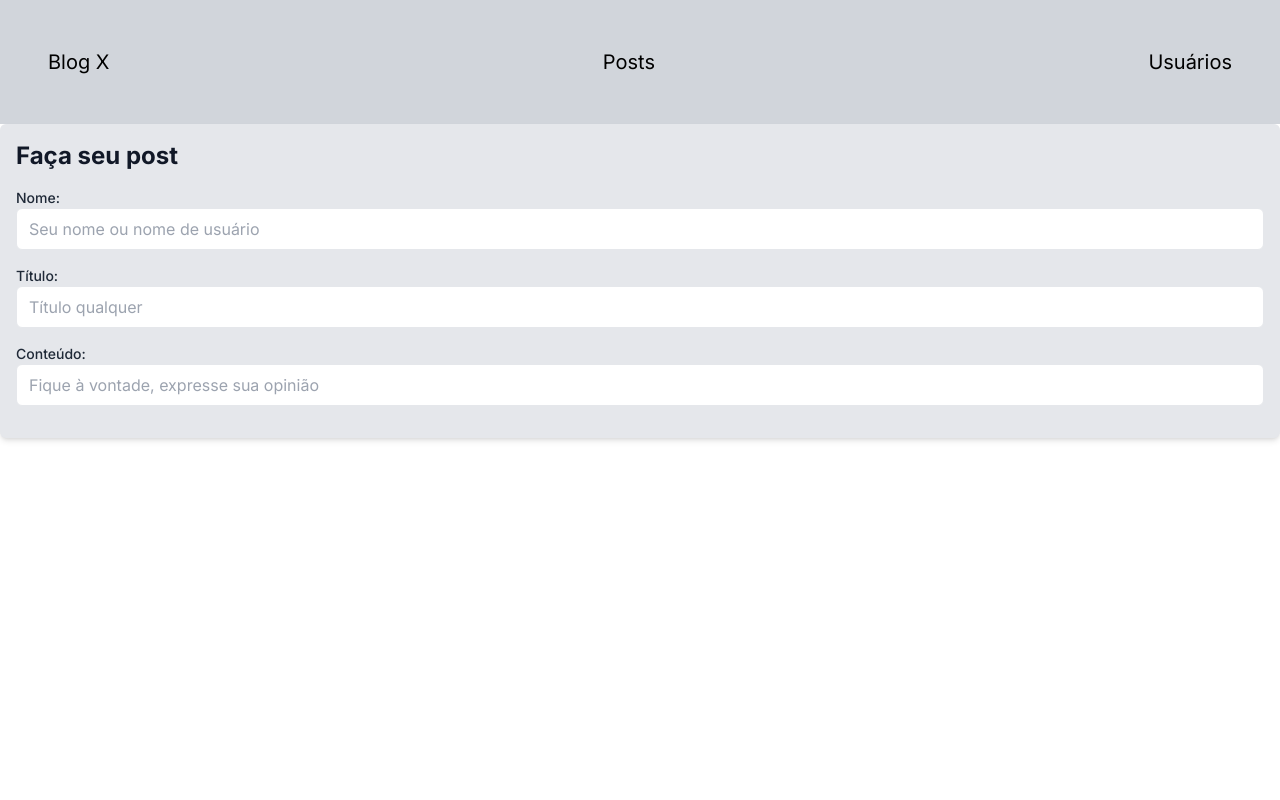
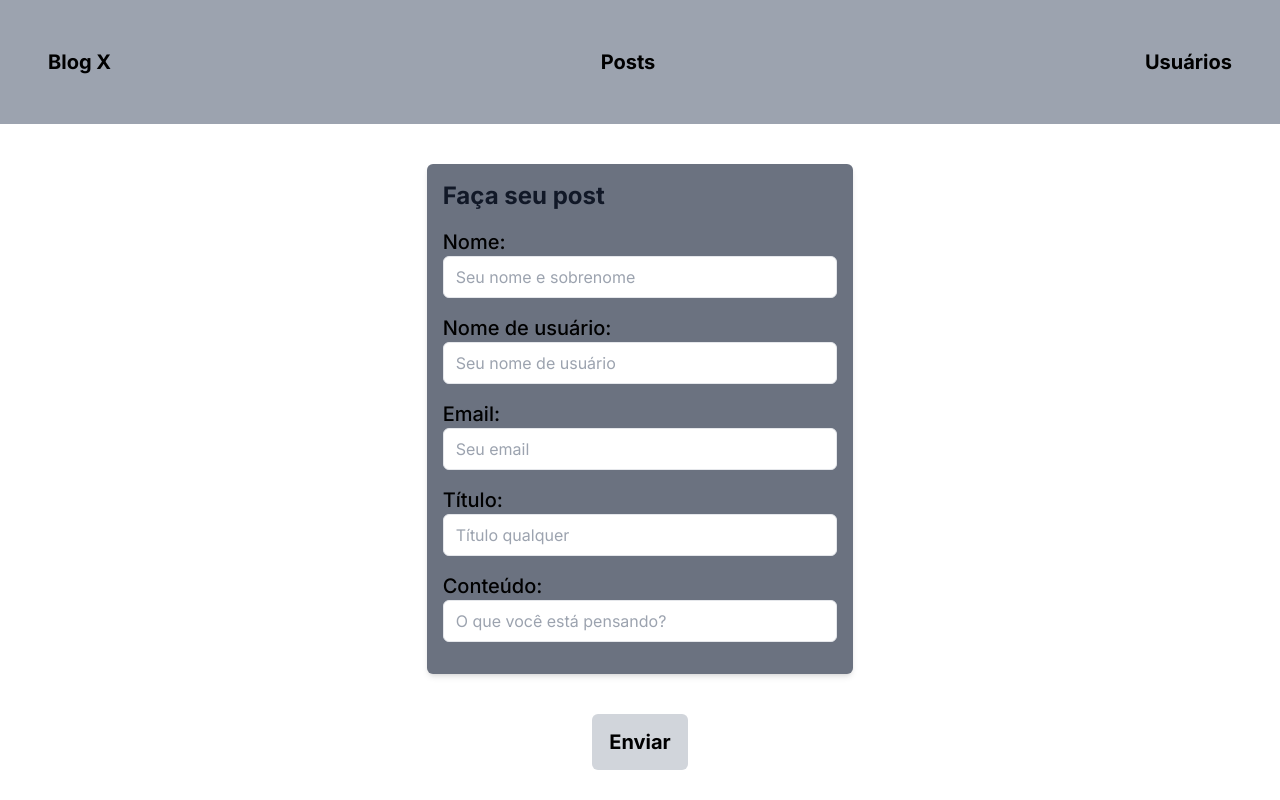
Before and after one commit to DarlanSantosCarvalho/Blog-CRUD, a Next.js app in the folder projetox/: page /Cadastro in a window 1280 px wide. Built offline with nearby package versions, Linux system fonts and the light colour scheme.

Commit message:
Feat: Adicionei novos campos ao formulário e alterações na api

```diff
--- a/projetox/package.json
+++ b/projetox/package.json
@@ -17,7 +17,8 @@
     "next": "13.5.6",
     "nodemon": "^3.0.1",
     "react": "^18",
-    "react-dom": "^18"
+    "react-dom": "^18",
+    "react-hook-form": "^7.47.0"
   },
   "devDependencies": {
     "@types/node": "^20",
--- a/projetox/src/app/Cadastro/page.tsx
+++ b/projetox/src/app/Cadastro/page.tsx
@@ -1,46 +1,177 @@
 "use client";
+import axios from "axios";
+import { useRef } from "react";
+import { useForm, Resolver } from "react-hook-form";
 import NavBar from "../NavBar/page";
 
+type FormValues = {
+  nome: string;
+  nomeUsuario: string;
+  email: string;
+  tituloPost: string;
+  textoPost: string;
+};
+
+const resolver: Resolver<FormValues> = async (values) => {
+  return {
+    values: values.nomeUsuario ? values : {},
+    errors: !values.nomeUsuario
+      ? {
+          nome: {
+            type: "required",
+            message: "Preencha para enviar!",
+          },
+          tituloPost: {
+            type: "required",
+            message: "Preencha para enviar!",
+          },
+          textoPost: {
+            type: "required",
+            message: "Preencha para enviar!",
+          },
+          email: {
+            type: "required",
+            message: "Preencha para enviar!",
+          },
+          nomeUsuario: {
+            type: "required",
+            message: "Preencha para enviar!",
+          },
+        }
+      : {},
+  };
+};
+
 export default function Cadastro() {
+  const form: any = useRef(null);
+
+  const {
+    register,
+    reset,
+    handleSubmit,
+    formState: { errors },
+  } = useForm<FormValues>({ resolver });
+  const onSubmit = (e: any) => {
+    axios
+      .post("http://localhost:8080/posts", {
+        nome: e.nome,
+        tituloPost: e.tituloPost,
+        textoPost: e.textoPost,
+        email: e.email,
+        nomeUsuario: e.nomeUsuario,
+      })
+      .then((response) => {
+        console.log(response);
+        window.alert("O formulário foi enviado com sucesso");
+        reset();
+      })
+      .catch((error) => {
+        console.log(error);
+      });
+  };
+
   return (
-    <main>
+    <form ref={form} onSubmit={handleSubmit(onSubmit)}>
       <NavBar />
-      <div className="bg-gray-200 text-gray-900 p-4 rounded-md shadow-md">
+      <div className="bg-gray-500 text-gray-900 p-4 shadow-md w-2/3 m-auto mt-10 rounded-md md:w-1/3">
         <h2 className="text-2xl font-bold mb-4">Faça seu post</h2>
 
         <div className="mb-4">
-        <label htmlFor="name" className="block text-sm font-medium text-gray-800">
+          <label
+            htmlFor="name"
+            className="block text-sm font-medium text-black font-bold text-md md:text-xl"
+          >
             Nome:
           </label>
           <input
+            {...register("nome")}
             type="text"
             className="border rounded-md px-3 py-2 w-full focus:ring focus:ring-indigo-300"
-          placeholder="Seu nome ou nome de usuário"
+            placeholder="Seu nome e sobrenome"
           />
         </div>
+        {errors?.nome && (
+          <p className="text-md text-white">{errors.nome.message}</p>
+        )}
 
         <div className="mb-4">
-        <label htmlFor="título" className="block text-sm font-medium text-gray-800">
+          <label
+            htmlFor="name"
+            className="block text-sm font-medium text-black font-bold text-md md:text-xl"
+          >
+            Nome de usuário:
+          </label>
+          <input
+            {...register("nomeUsuario")}
+            type="text"
+            className="border rounded-md px-3 py-2 w-full focus:ring focus:ring-indigo-300"
+            placeholder="Seu nome de usuário"
+          />
+        </div>
+        {errors?.nomeUsuario && (
+          <p className="text-md text-white">{errors.nomeUsuario.message}</p>
+        )}
+
+        <div className="mb-4">
+          <label
+            htmlFor="email"
+            className="block text-sm font-medium text-black font-bold text-md md:text-xl"
+          >
+            Email:
+          </label>
+          <input
+            {...register("email")}
+            type="text"
+            className="border rounded-md px-3 py-2 w-full focus:ring focus:ring-indigo-300"
+            placeholder="Seu email"
+          />
+        </div>
+        {errors?.email && (
+          <p className="text-md text-white">{errors.email.message}</p>
+        )}
+
+        <div className="mb-4">
+          <label
+            htmlFor="título"
+            className="block text-sm font-medium text-black font-bold text-md md:text-xl"
+          >
             Título:
           </label>
           <input
+            {...register("tituloPost")}
             type="text"
             className="border rounded-md px-3 py-2 w-full focus:ring focus:ring-indigo-300"
             placeholder="Título qualquer"
           />
         </div>
+        {errors?.tituloPost && (
+          <p className="text-md text-white">{errors.tituloPost.message}</p>
+        )}
 
         <div className="mb-4">
-        <label htmlFor="conteúdo" className="block text-sm font-medium text-gray-800">
+          <label
+            htmlFor="conteúdo"
+            className="block text-sm font-medium text-black font-bold text-md md:text-xl"
+          >
             Conteúdo:
           </label>
           <input
+            {...register("textoPost")}
             type="text"
             className="border rounded-md px-3 py-2 w-full focus:ring focus:ring-indigo-300"
-          placeholder="Fique à vontade, expresse sua opinião"
+            placeholder="O que você está pensando?"
           />
         </div>
+        {errors?.textoPost && (
+          <p className="text-md text-white">{errors.textoPost.message}</p>
+        )}
       </div>
-    </main>
+      <button
+        type="submit"
+        className="w-24 h-14 mt-10 flex justify-center items-center m-auto bg-gray-300 font-bold text-md rounded-md md:text-xl hover:w-28 hover:bg-gray-500 duration-300"
+      >
+        <span>Enviar</span>
+      </button>
+    </form>
   );
 }
--- a/projetox/src/app/NavBar/page.tsx
+++ b/projetox/src/app/NavBar/page.tsx
@@ -4,10 +4,10 @@ import Link from "next/link";
 export default function NavBar() {
   return (
     <header>
-      <nav className="flex justify-between p-12 text-xl text-black bg-gray-300">
-        <p className="hover:text-2xl duration-300"> <Link href="/">Blog X</Link></p>
-        <p className="hover:text-2xl duration-300"> <Link href="/Posts">Posts</Link></p>
-        <p className="hover:text-2xl duration-300"> <Link href="/Usuarios">Usuários</Link></p>
+      <nav className="flex justify-between p-12 text-xl text-black bg-gray-400">
+        <p className="font-bold text-md hover:text-2xl duration-300 md:text-xl"> <Link href="/">Blog X</Link></p>
+        <p className="font-bold text-md hover:text-2xl duration-300 md:text-xl"> <Link href="/Posts">Posts</Link></p>
+        <p className="font-bold text-md hover:text-2xl duration-300 md:text-xl"> <Link href="/Usuarios">Usuários</Link></p>
       </nav>
     </header>
   );
--- a/projetox/src/app/Posts/page.tsx
+++ b/projetox/src/app/Posts/page.tsx
@@ -17,9 +17,16 @@ export default function PostsPage() {
       <NavBar />
       <main className="flex text-center justify-around gap-10 my-20 items-center flex-col">
         {apiData.map((itemsPost: any) => (
-          <div key={itemsPost.idPost} className="w-2/6 h-32 flex flex-col justify-evenly bg-gray-200 text-black md:h-72">
-            <h2 className="font-bold">{itemsPost.tituloPost}</h2>
-            <p>{itemsPost.textoPost}</p>
+          <div
+            key={itemsPost.idPost}
+            className="w-2/6 h-32 flex flex-col justify-evenly bg-gray-500 text-black rounded-md md:h-72"
+          >
+            <h2 className="font-bold text-md p-5 md:text-xl">
+              {itemsPost.tituloPost}
+            </h2>
+            <p className="font-bold text-md p-5 md:text-xl">
+              {itemsPost.textoPost}
+            </p>
           </div>
         ))}
       </main>
--- a/projetox/src/app/Usuarios/page.tsx
+++ b/projetox/src/app/Usuarios/page.tsx
@@ -17,10 +17,15 @@ export default function usersPage() {
       <NavBar />
       <main className="flex text-center justify-around gap-10 my-20 items-center flex-col">
         {apiData.map((users: any) => (
-          <div key={users.idUsuario} className="w-2/6 h-32 flex flex-col justify-evenly bg-gray-200 text-black md:h-72">
-            <h2 className="font-bold">{users.nome}</h2>
-            <p>{users.email}</p>
-            <p>{users.nomeUsuario}</p>
+          <div
+            key={users.idUsuario}
+            className="w-2/6 h-32 flex flex-col justify-evenly bg-gray-500 text-black md:h-72"
+          >
+            <h2 className="font-bold text-md p-5 md:text-xl">{users.nome}</h2>
+            <p className="font-bold text-md p-5 md:text-xl">{users.email}</p>
+            <p className="font-bold text-md p-5 md:text-xl">
+              {users.nomeUsuario}
+            </p>
           </div>
         ))}
       </main>
--- a/projetox/src/app/api/Controllers/post.js
+++ b/projetox/src/app/api/Controllers/post.js
@@ -1,3 +1,4 @@
+import { text } from "stream/consumers";
 import { database } from "../db.js";
 
 export const getPosts = (req, res) => {
@@ -8,3 +9,56 @@ export const getPosts = (req, res) => {
     return res.status(200).json(data);
   });
 };
+
+export const postPosts = (req, res) => {
+  const tituloPost = req.body.tituloPost;
+  const textoPost = req.body.textoPost;
+  const nomeUsuario = req.body.nomeUsuario;
+  const email = req.body.email;
+  const nome = req.body.nome;
+
+  try {
+    // Verifique se o usuário já existe
+    database.query(
+      "SELECT idUsuario FROM usuarios WHERE nomeUsuario = ?",
+      [nomeUsuario],
+      (error, results) => {
+        if (error) {
+          console.log(error);
+          res.status(500).json({ error: "Erro ao verificar o usuário" });
+        } else {
+          if (results.length > 0) {
+            // O usuário já existe, use o ID do usuário existente para inserir o post
+            const idUsuario = results[0].idUsuario;
+            database.query(
+              "INSERT INTO posts (idUsuario, tituloPost, textoPost) VALUES (?, ?, ?)",
+              [idUsuario, tituloPost, textoPost]
+            );
+          } else {
+            // O usuário não existe, insira o usuário primeiro
+            database.query(
+              "INSERT INTO usuarios (nome, email, nomeUsuario) VALUES (?,?,?)",
+              [nome, nomeUsuario, email],
+              (userInsertError, userInsertResults) => {
+                if (userInsertError) {
+                  console.log(userInsertError);
+                  res.status(500).json({ error: "Erro ao inserir o usuário" });
+                } else {
+                  const idUsuario = userInsertResults.insertId;
+                  // Use o ID do usuário recém-inserido para inserir o post
+                  database.query(
+                    "INSERT INTO posts (idUsuario, tituloPost, textoPost) VALUES (?, ?, ?)",
+                    [idUsuario, tituloPost, textoPost]
+                  );
+                }
+              }
+            );
+          }
+        }
+      }
+    );
+  } catch (error) {
+    console.log(error);
+    res.status(500).json({ error: "Erro ao processar a solicitação" });
+  }
+};
--- a/projetox/src/app/api/index.js
+++ b/projetox/src/app/api/index.js
@@ -1,6 +1,6 @@
 import express from "express";
 import cors from "cors";
-import usersRoutes from "../api/routes/users.js"
+import usersRoutes from "../api/routes/users.js";
 import postsRoutes from "../api/routes/posts.js";
 
 const app = express();
@@ -8,10 +8,9 @@ const app = express();
 app.use(cors());
 app.use(express.json());
 
-app.get("/users", usersRoutes)
+app.get("/users", usersRoutes);
 
-app.get("/posts", postsRoutes)
+app.get("/posts", postsRoutes);
+app.post("/posts", postsRoutes);
 
-
-app.listen(8080,
-    console.log("Ouvindo na porta 8080"))
+app.listen(8080, console.log("Ouvindo na porta 8080"));
--- a/projetox/src/app/api/routes/posts.js
+++ b/projetox/src/app/api/routes/posts.js
@@ -1,8 +1,10 @@
 import express, { Router } from "express"
-import { getPosts } from "../Controllers/post.js";
+import { getPosts, postPosts } from "../Controllers/post.js";
 
 const router = express.Router()
 
 router.get("/posts", getPosts)
 
+router.post("/posts", postPosts)
+
 export default router;
```
Also changed, not shown: projetox/src/app/page.tsx (+13 -7 lines), 1 other file (tests, documents, lock files or other folders). Lines whose indentation alone changed are shown as unchanged.
